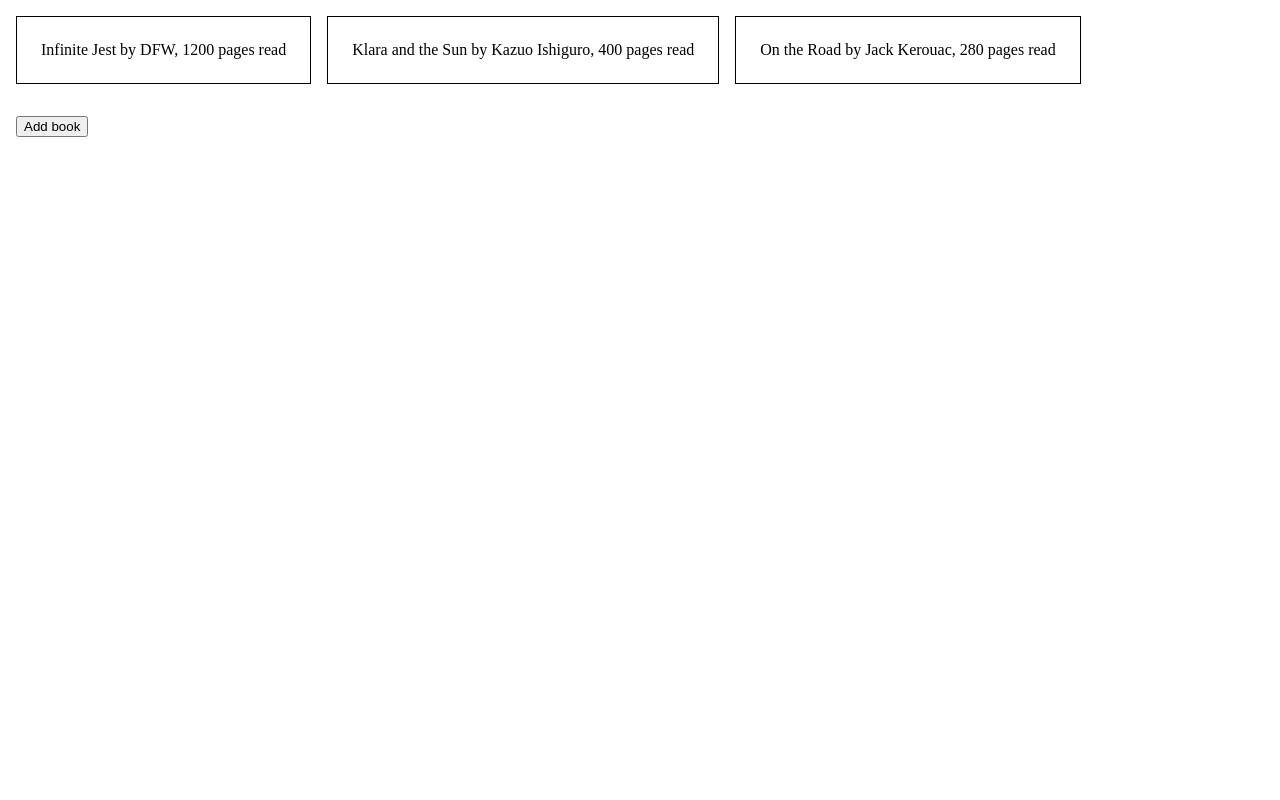
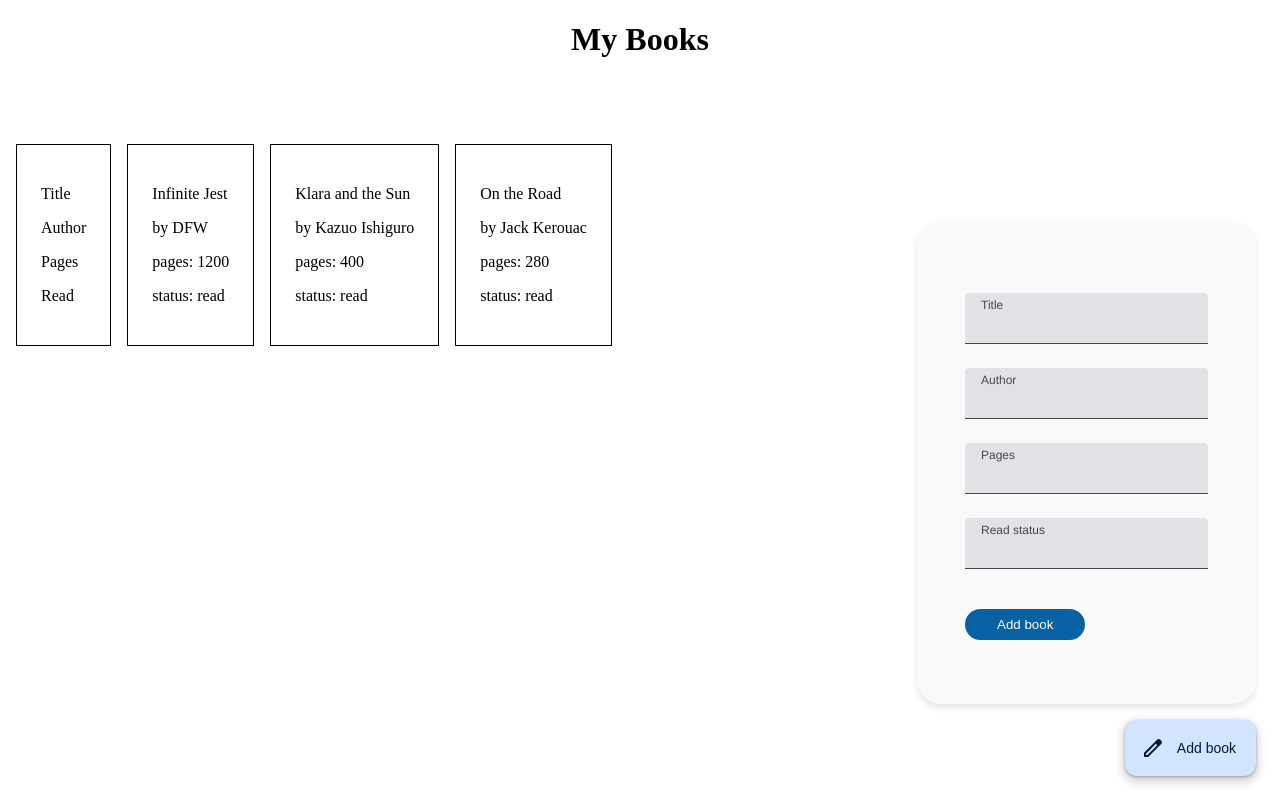
Before and after one commit to kthomasstone/library, a plain HTML site: page index.html in a window 1280 px wide. Drawn offline with Linux system fonts and the light colour scheme.

Commit message:
add book cta adds new books to the bookshelf.

```diff
--- a/index.html
+++ b/index.html
@@ -8,9 +8,74 @@
   </head>
   <body>
     <div class="all-content">
-      <div class="bookshelf"></div>
-      <div class="actions">
-        <button id="addBookBtn">Add book</button>
+      <h1>My Books</h1>
+      <div class="bookshelf">
+        <div class="book">
+          <p class="title">Title</p>
+          <p class="author">Author</p>
+          <p class="pages">Pages</p>
+          <p class="read">Read</p>
+        </div>
+      </div>
+      <!-- ADD BOOK FORM -->
+      <div class="cta">
+        <div class="add-book-form">
+          <form action="" method="POST">
+            <!-- title -->
+            <div class="form-field">
+              <div class="form-field-elements">
+                <label for="title">Title</label>
+                <input type="text" id="title" name="book_title" required />
+              </div>
+            </div>
+            <!-- author -->
+            <div class="form-field">
+              <div class="form-field-elements">
+                <label for="author">Author</label>
+                <input type="text" id="author" name="book_author" required />
+              </div>
+            </div>
+            <!-- pages -->
+            <div class="form-field">
+              <div class="form-field-elements">
+                <label for="pages">Pages</label>
+
+                <input type="number" id="pages" name="num_pages" required />
+              </div>
+            </div>
+            <!-- read status -->
+            <div class="form-field">
+              <div class="form-field-elements">
+                <label for="status">Read status</label>
+
+                <input type="text" id="status" name="read_status" required />
+              </div>
+            </div>
+            <label for=""></label>
+            <button type="submit" id="addBookBtn">Add book</button>
+          </form>
+          <!-- END FORM -->
+        </div>
+
+        <button class="fab">
+          <div class="btn-state-layer">
+            <svg
+              width="24"
+              height="24"
+              viewBox="0 0 24 24"
+              fill="none"
+              xmlns="http://www.w3.org/2000/svg"
+            >
+              <path
+                fill-rule="evenodd"
+                clip-rule="evenodd"
+                d="M19.06 3.58988L20.41 4.93988C21.2 5.71988 21.2 6.98988 20.41 7.76988L7.18 20.9999H3V16.8199L13.4 6.40988L16.23 3.58988C17.01 2.80988 18.28 2.80988 19.06 3.58988ZM5 18.9999L6.41 19.0599L16.23 9.22988L14.82 7.81988L5 17.6399V18.9999Z"
+                fill="#001C37"
+              />
+            </svg>
+            <p>Add book</p>
+          </div>
+        </button>
       </div>
     </div>
     <script src="script.js"></script>
--- a/script.js
+++ b/script.js
@@ -13,6 +13,15 @@ const library = [infiniteJest, klaraAndTheSun, onTheRoad];
 
 // HTML VARIABLES
 const bookshelf = document.querySelector(".bookshelf");
+const addBookForm = document.querySelector(".add-book-form");
+const fab = document.querySelector(".fab");
+const addBookBtn = document.getElementById("addBookBtn");
+
+// on click
+// toggle the display of the form
+fab.addEventListener("click", () => {
+  addBookForm.classList.toggle("hidden");
+});
 
 // CREATE BOOK
 function Book(title, author, pages, read) {
@@ -21,7 +30,11 @@ function Book(title, author, pages, read) {
   this.pages = pages;
   this.read = read;
   this.info = function () {
-    return `${title} by ${author}, ${pages} pages ${read}`;
+    return `
+    <p>${title}</p>
+    <p>by ${author}</p>
+    <p>pages: ${pages}</p>
+    <p>status: ${read}</p>`;
   };
 }
 
@@ -35,7 +48,7 @@ function createBookCard(book) {
   // create container
   const newBookDiv = document.createElement("div");
   // add object as content to newBookDiv variable
-  newBookDiv.textContent = book.info();
+  newBookDiv.innerHTML = book.info();
   // apply css class to style container
   newBookDiv.classList.add("book");
   return newBookDiv;
@@ -53,19 +66,17 @@ function buildLibrary(library, bookshelf) {
 }
 buildLibrary(library, bookshelf);
 
-const addBookBtn = document.getElementById("addBookBtn");
 // ADD BOOK USING HTML BUTTON
 // when "Add book" button is clicked
-addBookBtn.addEventListener("click", () => {
+addBookBtn.addEventListener("click", (event) => {
+  event.preventDefault();
   // prompt the user to answer questions about the book's title, author, pages, and whether they've read it.
   // store prompt answer after each question
-  const title = prompt(
-    "What is the title of the book?",
-    "Androids Dream of Electric Sheep"
-  );
-  const author = prompt("Who is the author?");
-  const pages = prompt("How many pages is the book?");
-  const read = prompt("Have you read the book? (read/not read)", "read");
+  const title = document.getElementById("title").value;
+  console.log(title);
+  const author = document.getElementById("author").value;
+  const pages = document.getElementById("pages").value;
+  const read = document.getElementById("status").value;
 
   // create a book object in javascript to store answers
   const newBook = new Book(title, author, pages, read);
@@ -73,8 +84,7 @@ addBookBtn.addEventListener("click", () => {
   // add book to library array
   addBookToLibrary(newBook);
 
-  // clear existing bookshelf
-  bookshelf.innerHTML = "";
-  // build library to refresh the bookshelf html
-  buildLibrary(library, bookshelf);
+  // Create and append the new book card to the existing bookshelf content
+  const bookCard = createBookCard(newBook);
+  bookshelf.appendChild(bookCard);
 });
--- a/styles.css
+++ b/styles.css
@@ -1,12 +1,47 @@
+:root {
+  /* COLORS */
+  --m3-sys-light-primary-container: #d2e4ff;
+  --m3-sys-light-on-primary-container: #001c37;
+  --m3-sys-light-primary: #0861a4;
+
+  --m3-surface-container-highest: #e2e2e6;
+  --m3-on-surface: #1a1c1e;
+  --m3-on-surface-variant: #43474e;
+
+  /* ELEVATION */
+  --m3-elevation-3: 0px 4px 8px 3px rgba(0, 0, 0, 0.15),
+    0px 1px 3px 0px rgba(0, 0, 0, 0.3);
+  --m3-elevation-4: 0px 6px 10px 4px rgba(0, 0, 0, 0.15),
+    0px 2px 3px 0px rgba(0, 0, 0, 0.3);
+
+  /* OPACITY */
+  --m3-state-layers-light-on-primary-container-opacity-008: rgba(
+    33,
+    0,
+    93,
+    0.08
+  );
+  --m3-state-layers-light-on-primary-container-opacity-012: rgba(
+    33,
+    0,
+    93,
+    0.12
+  );
+}
+
 body {
   margin: 0px;
+}
+
+h1 {
+  text-align: center;
 }
 
 .bookshelf {
   display: flex;
   flex-wrap: wrap;
   gap: 16px;
-  padding: 16px;
+  padding: 64px 16px;
 }
 
 .book {
@@ -14,6 +49,126 @@ body {
   padding: 24px;
 }
 
-.actions {
-  padding: 16px;
+.add-book-form {
+  padding: 48px;
+  display: grid;
+  justify-items: center;
+  align-items: center;
+  background-color: #f9f9f9;
+  border: none;
+  border-radius: 24px;
+
+  box-shadow: 0 4px 6px rgba(0, 0, 0, 0.1);
+  /* z-index: 1000; */
 }
+
+.hidden {
+  display: none;
+}
+
+form > button {
+  margin: 16px 0px;
+  padding: 8px 32px;
+  border-radius: 100px;
+  border: 1px;
+  background-color: #0861a4;
+  color: white;
+}
+
+.form-field {
+  border-radius: 4px 4px 0 0;
+  padding: 4px 16px;
+  color: var(--m3-on-surface);
+  border-bottom: 1px solid var(--m3-on-surface-variant);
+  background-color: var(--m3-surface-container-highest);
+  margin: 24px 0px;
+}
+
+.form-field-elements {
+  display: flex;
+  flex-direction: column;
+}
+
+label {
+  font-size: 12px;
+  line-height: 16px;
+  font-family: "Helvetica";
+  font-style: normal;
+  font-weight: 400;
+  color: var(--m3-on-surface-variant);
+}
+
+input {
+  background-color: var(--m3-surface-container-highest);
+  border: 0px;
+  color: var(--m3-on-surface);
+  font-size: 16px;
+  line-height: 24px;
+}
+
+.cta {
+  /* position: fixed; */
+  bottom: 0;
+  right: 0;
+  margin: 24px;
+  display: flex;
+  position: fixed;
+  flex-direction: column;
+  height: auto;
+  align-items: flex-end;
+  gap: 16px;
+}
+
+.cta > * {
+  flex-grow: 0;
+}
+
+.fab {
+  border-radius: 12px;
+  border: 1px;
+  background: var(--m3-sys-light-primary-container, #d2e4ff);
+  color: var(--m3-sys-light-on-primary-container);
+  flex-grow: 0;
+  display: flex;
+  align-items: center;
+  justify-content: center;
+  padding: 0px;
+
+  box-shadow: var(--m3-elevation-3);
+  transition: box-shadow 0.2s ease;
+}
+
+.fab:hover {
+  box-shadow: var(--m3-elevation-4);
+}
+
+.fab:active {
+  box-shadow: var(--m3-elevation-3);
+}
+
+.fab p {
+  margin: 0;
+  font-size: 14px;
+  font-weight: 500;
+  line-height: 20px;
+}
+
+.fab div.btn-state-layer {
+  display: flex;
+  gap: 12px;
+  justify-content: center;
+  align-items: center;
+  width: 100%;
+  height: 100%;
+  padding: 16px 20px 16px 16px;
+  border-radius: 12px;
+  transition: background 0.2s ease;
+}
+
+.fab div.btn-state-layer:hover {
+  background: var(--m3-state-layers-light-on-primary-container-opacity-008);
+}
+
+.fab div.btn-state-layer:active {
+  background: var(--m3-state-layers-light-on-primary-container-opacity-012);
+}
```
Also changed, not shown: images/create-new.svg (added).
